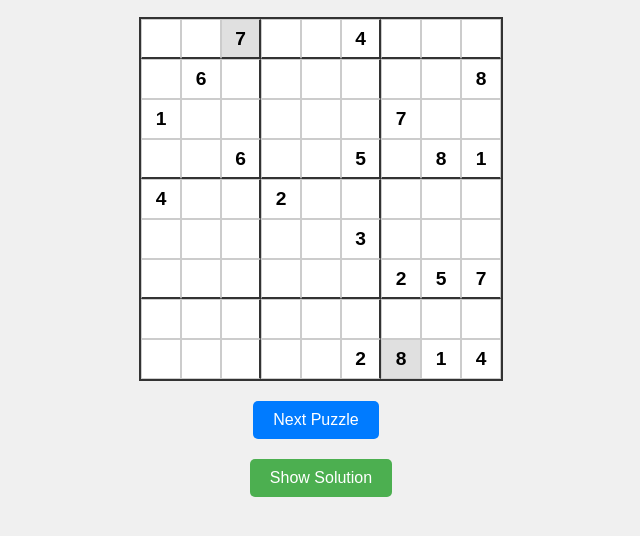
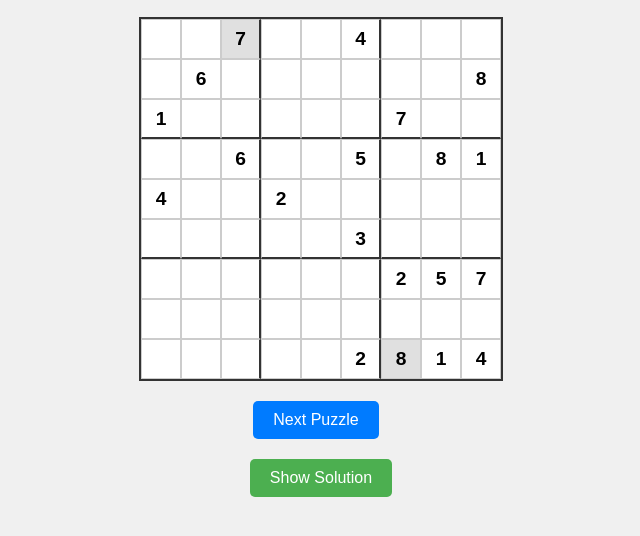
Before and after one commit to randomsudoku/randomsudoku.github.io, a plain HTML site: page index.html in a window 1280 px wide. Shown: the part 182-718 px from the top of the page, without its empty margins (319-959 px from the left). Drawn offline with Linux system fonts and the light colour scheme.

Commit message:
Update style.css to fix layout

```diff
--- a/style.css
+++ b/style.css
@@ -18,7 +18,7 @@ h1 {
     display: grid;
     grid-template-columns: repeat(9, 40px);
     grid-template-rows: repeat(9, 40px);
-    border: 2px solid #333;
+    border: 2px solid #333; /* Main outer border */
     width: 360px; /* 9 * 40px */
     height: 360px; /* 9 * 40px */
     background-color: #fff;
@@ -30,43 +30,29 @@ h1 {
     display: flex;
     align-items: center;
     justify-content: center;
-    border: 1px solid #ccc;
+    border: 1px solid #ccc; /* Default thin border */
     box-sizing: border-box; /* Include padding and border in the element's total width and height */
     font-size: 1.2em;
     font-weight: bold;
     color: #000;
 }
 
-/* Borders for 3x3 blocks */
-.sudoku-cell:nth-child(3n) {
+/* Thicker right border for cells in columns 3 and 6 */
+.sudoku-cell:nth-child(9n + 3),
+.sudoku-cell:nth-child(9n + 6) {
     border-right: 2px solid #333;
 }
 
-.sudoku-cell:nth-child(9n) {
-    border-right: 1px solid #ccc; /* Reset for the last column of a row */
-}
-
-.sudoku-cell:nth-child(27n + 1), /* Start of every third row */
-.sudoku-cell:nth-child(27n + 2),
-.sudoku-cell:nth-child(27n + 3),
-.sudoku-cell:nth-child(27n + 4),
-.sudoku-cell:nth-child(27n + 5),
-.sudoku-cell:nth-child(27n + 6),
-.sudoku-cell:nth-child(27n + 7),
-.sudoku-cell:nth-child(27n + 8),
-.sudoku-cell:nth-child(27n + 9) {
+/* Thicker bottom border for cells in rows 3 and 6 */
+/* Selects cells in rows 3, 6 */
+.sudoku-cell:nth-child(n + 19):nth-child(-n + 27),   /* Cells in row 3 (index 18-26) */
+.sudoku-cell:nth-child(n + 46):nth-child(-n + 54) {  /* Cells in row 6 (index 45-53) */
     border-bottom: 2px solid #333;
 }
 
-/* Adjust top border for rows that are not the first in a 3x3 block */
-.sudoku-cell:nth-child(n + 19):nth-child(-n + 27), /* Rows 3 and 4 */
-.sudoku-cell:nth-child(n + 46):nth-child(-n + 54), /* Rows 6 and 7 */
-.sudoku-cell:nth-child(n + 73):nth-child(-n + 81) { /* Rows 9 and 10 (not applicable as there are only 9 rows) */
-    border-top: 1px solid #ccc;
-}
-
-/* Fix for the bottom border of the last 3x3 block */
-.sudoku-cell:nth-child(n + 73) {
+/* Reset border-bottom for the last row cells */
+/* This is important to prevent the 2px border from appearing at the very bottom of the grid */
+.sudoku-cell:nth-child(n + 73) { /* Cells in the last row (index 72-80) */
     border-bottom: 1px solid #ccc;
 }
 
@@ -80,7 +66,7 @@ h1 {
 }
 
 #next-puzzle-btn {
-    margin-top: 20px; /* Add some space above */
+    margin-top: 20px;
     padding: 10px 20px;
     font-size: 1em;
     cursor: pointer;
```
